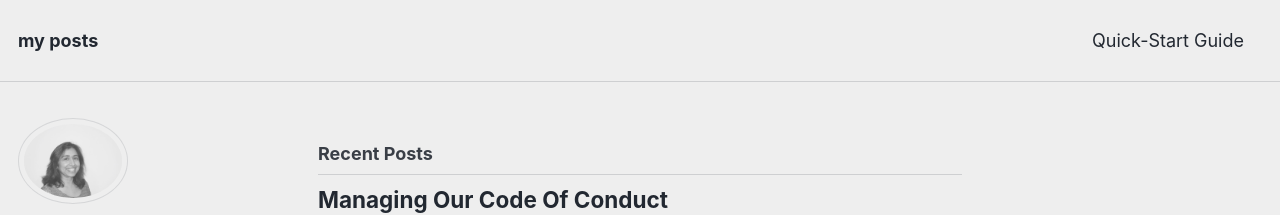
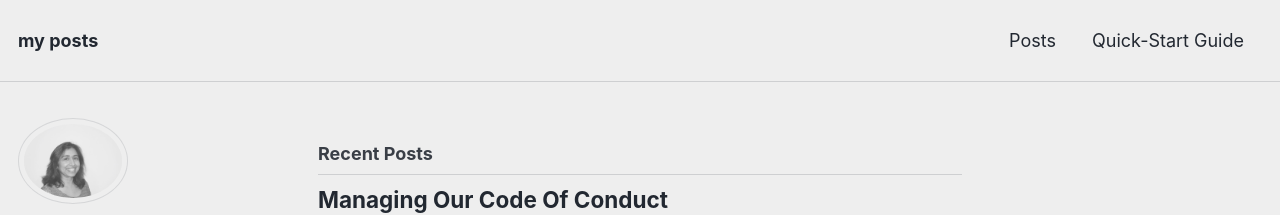
Before and after one commit to reshamas/reshamas.github.io, a Jekyll site: the page built from index.html, in a window 1280 px wide and 900 px high. Shown: the top 215 px of the window. Built offline with Jekyll 4.4.1, drawn with Linux system fonts in a browser that asks for light colours; the list of posts is cut into pages by our own code.

Commit message:
Update navigation.yml

```diff
--- a/_data/navigation.yml
+++ b/_data/navigation.yml
@@ -1,5 +1,7 @@
 # main links
 main:
+  - title: "Posts"
+    url: /_posts
   - title: "Quick-Start Guide"
     url: https://mmistakes.github.io/minimal-mistakes/docs/quick-start-guide/
   # - title: "About"
```
